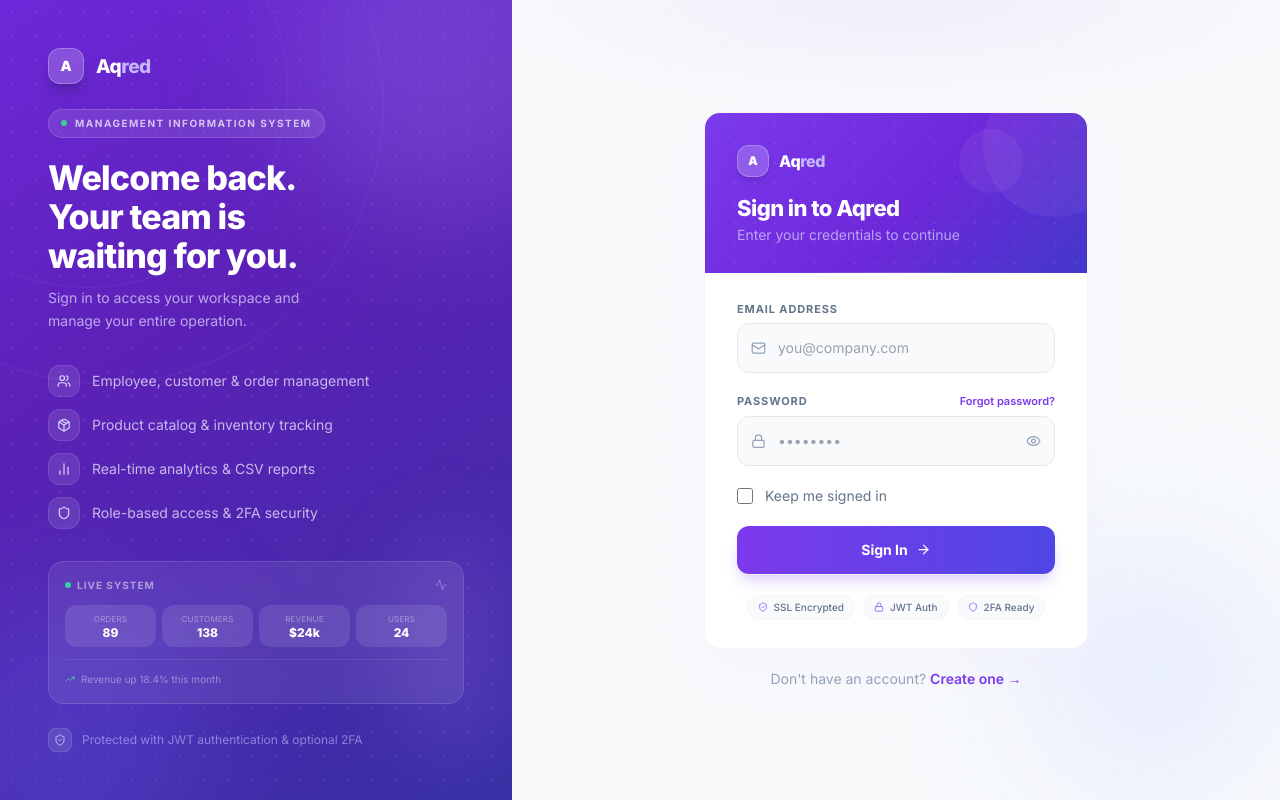
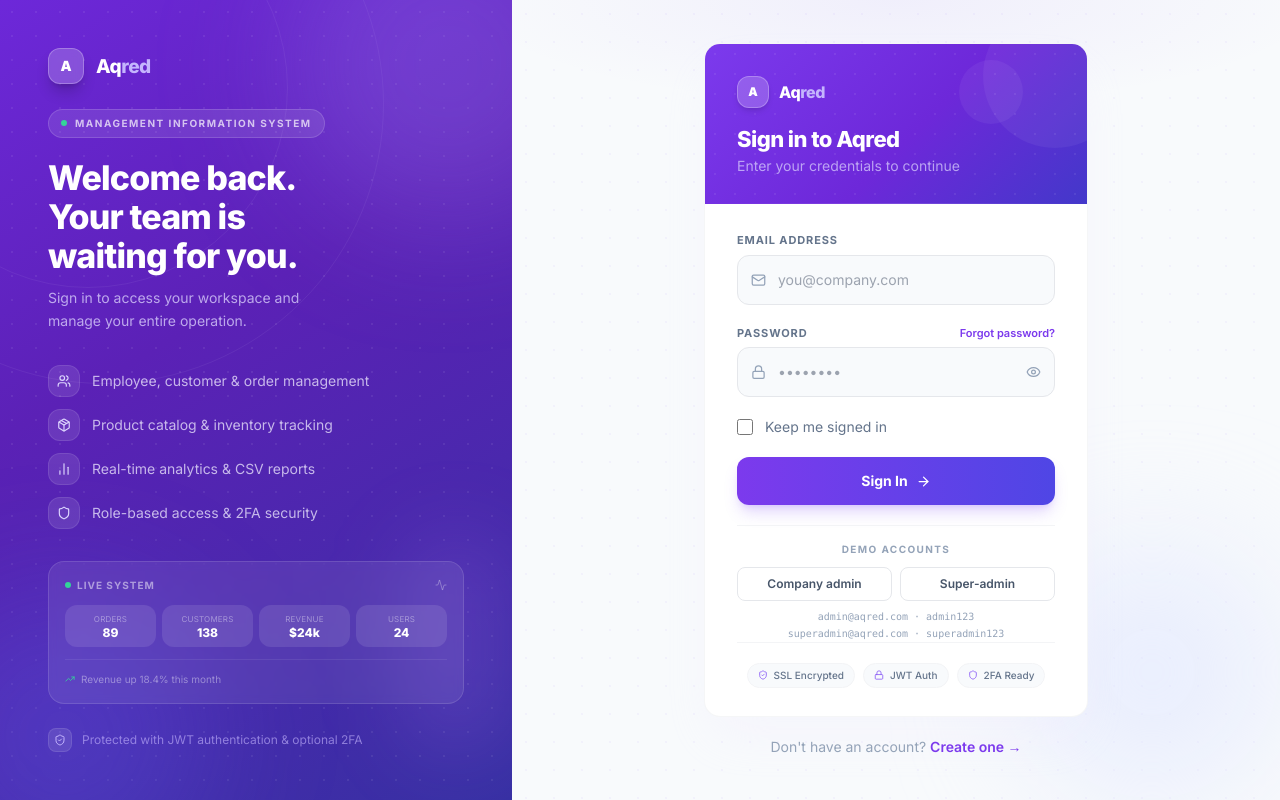
Before and after one commit to driolaveseli/aqred, a React (Create React App) app in the folder frontend/: page /login in a window 1280 px wide. Built offline with nearby package versions, Linux system fonts and the light colour scheme; no server answers.

Commit message:
Add demo login buttons to the sign-in page

```diff
--- a/frontend/src/pages/Login.jsx
+++ b/frontend/src/pages/Login.jsx
@@ -180,12 +180,13 @@ const Login = () => {
   const navigate = useNavigate();
   const { login } = useAuth();
 
-  const handleSubmit = async (e) => {
-    e.preventDefault();
+  const handleSubmit = async (e, override) => {
+    e?.preventDefault();
+    const creds = override || formData;
     setError("");
     setLoading(true);
     try {
-      const { data } = await api.post("/auth/login", { ...formData, remember: rememberMe });
+      const { data } = await api.post("/auth/login", { ...creds, remember: rememberMe });
       if (data.requires2FA) {
         setTempToken(data.tempToken);
         setStep("totp");
@@ -202,6 +203,13 @@ const Login = () => {
     } finally {
       setLoading(false);
     }
+  };
+
+  // One-click sign-in for the seeded demo accounts. Fills the visible fields
+  // too, so it's clear what's being submitted.
+  const signInAsDemo = (email, password) => {
+    setFormData({ email, password });
+    handleSubmit(null, { email, password });
   };
 
   const handleVerify2FA = async (e) => {
@@ -494,6 +502,37 @@ const Login = () => {
               </button>
             </form>
 
+            {/* Demo accounts — one-click sign-in for reviewers */}
+            <div className="mt-5 pt-4 border-t border-gray-100 dark:border-gray-700/60">
+              <p className="text-[10px] font-bold text-slate-400 dark:text-slate-500 uppercase tracking-[0.14em] text-center mb-2.5">
+                Demo accounts
+              </p>
+              <div className="grid grid-cols-2 gap-2">
+                {[
+                  { label: "Company admin", email: "admin@aqred.com", password: "admin123" },
+                  { label: "Super-admin", email: "superadmin@aqred.com", password: "superadmin123" },
+                ].map(({ label, email, password }) => (
+                  <button
+                    key={email}
+                    type="button"
+                    disabled={loading}
+                    onClick={() => signInAsDemo(email, password)}
+                    title={`${email} · ${password}`}
+                    className="rounded-lg border border-gray-200 dark:border-gray-700 py-2 text-xs font-semibold text-slate-600 dark:text-slate-300
+                      hover:border-violet-300 dark:hover:border-violet-700 hover:text-violet-600 dark:hover:text-violet-400 hover:bg-violet-50/40 dark:hover:bg-violet-900/10
+                      focus:outline-none focus:ring-2 focus:ring-violet-500/20
+                      transition-all disabled:opacity-50 disabled:cursor-not-allowed"
+                  >
+                    {label}
+                  </button>
+                ))}
+              </div>
+              <div className="mt-2 text-center font-mono text-[10px] leading-relaxed text-slate-400 dark:text-slate-500">
+                <p>admin@aqred.com · admin123</p>
+                <p>superadmin@aqred.com · superadmin123</p>
+              </div>
+            </div>
+
             {/* Security badges */}
             <SecurityBadges />
           </div>
```
